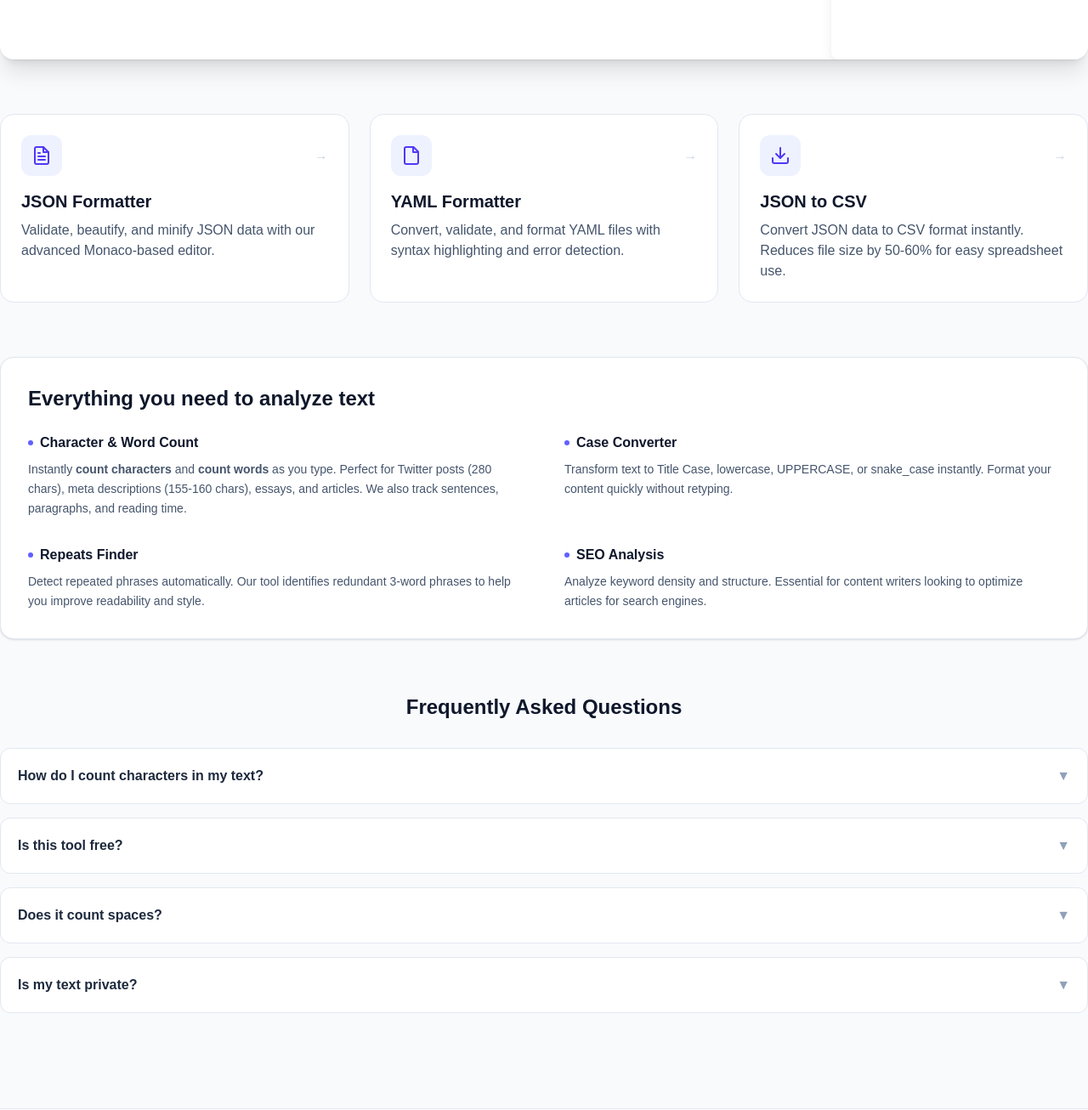
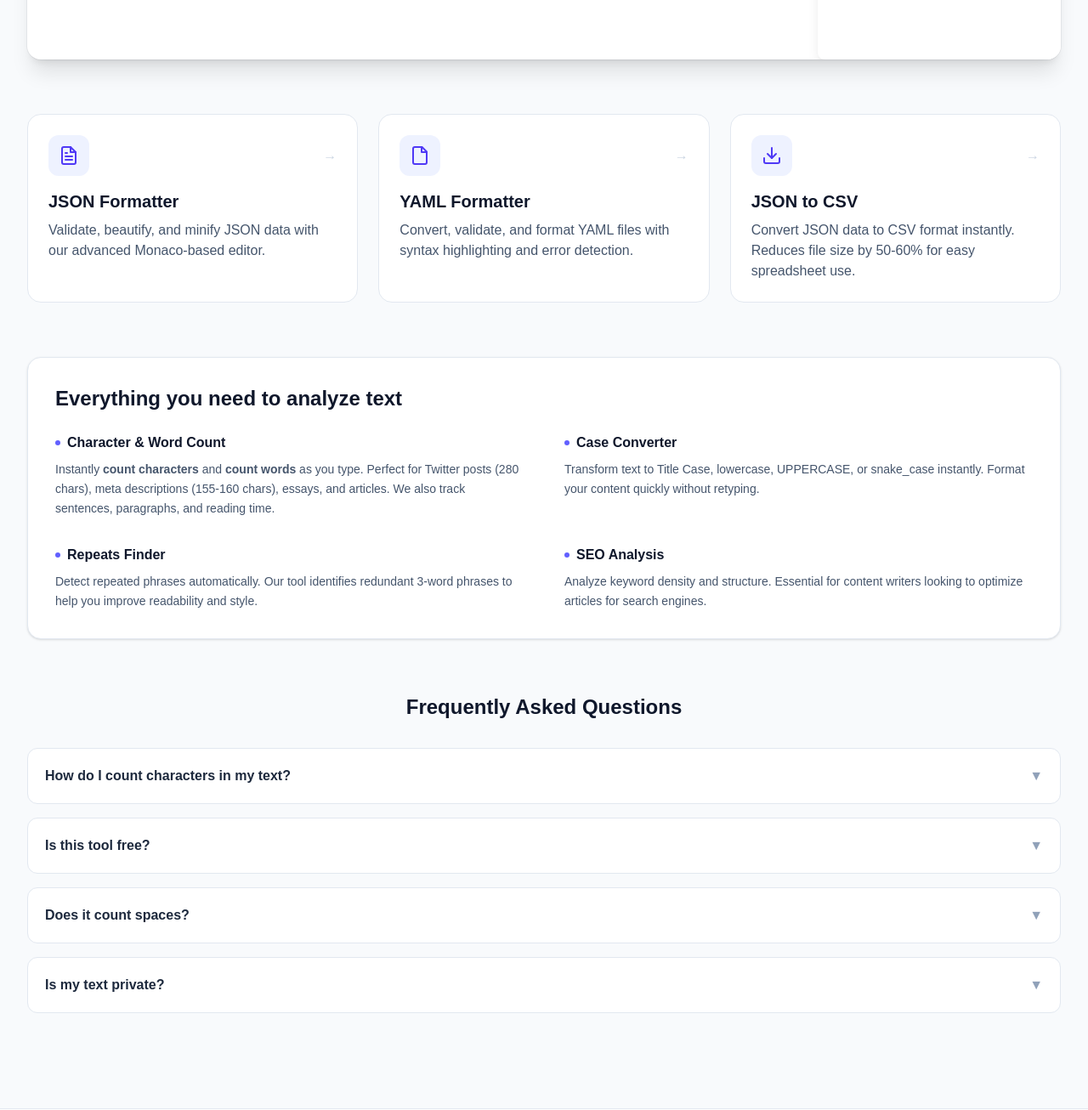
Before and after one commit to denesvaghani/textgauge-frontend, a Next.js app: page / in a window 1280 px wide. Shown: the part 1351-2657 px from the top of the page at 85% size. Built offline with nearby package versions, Linux system fonts and the light colour scheme; no server answers.

Commit message:
fix: restore horizontal padding to all sections to match editor width

```diff
--- a/src/app/json-formatter/page.tsx
+++ b/src/app/json-formatter/page.tsx
@@ -30,7 +30,7 @@
             />
 
             {/* Key Features Section */}
-            <section className="max-w-[1920px] mx-auto pb-16">
+            <section className="max-w-[1920px] mx-auto px-4 sm:px-6 lg:px-8 pb-16">
                 <div className="bg-white dark:bg-slate-900 rounded-2xl shadow-sm border border-slate-200 dark:border-slate-800 p-8 transition-colors duration-200">
                     <h2 className="text-2xl font-bold text-slate-900 dark:text-white mb-6">
                         Key Features
@@ -73,7 +73,7 @@
             </section>
 
             {/* FAQ Section */}
-            <section className="max-w-[1920px] mx-auto pb-16">
+            <section className="max-w-[1920px] mx-auto px-4 sm:px-6 lg:px-8 pb-16">
                 <h2 className="text-2xl font-bold text-center text-slate-900 dark:text-white mb-8">
                     Frequently Asked Questions
                 </h2>
@@ -110,7 +110,7 @@
             </section>
 
             {/* Educational Content Sections - Full Width */}
-            <section className="max-w-[1920px] mx-auto pb-16 space-y-16">
+            <section className="max-w-[1920px] mx-auto px-4 sm:px-6 lg:px-8 pb-16 space-y-16">
                 {/* What is JSON file? */}
                 <div id="what-is-json" className="border-t border-slate-200 dark:border-slate-800 pt-12">
                     <h2 className="text-2xl font-bold text-slate-900 dark:text-white mb-6">
--- a/src/app/json-to-csv-converter/JsonCsvClient.tsx
+++ b/src/app/json-to-csv-converter/JsonCsvClient.tsx
@@ -95,7 +95,7 @@
             </section>
 
             {/* FAQ Section */}
-            <section className="max-w-[1920px] mx-auto pb-16">
+            <section className="max-w-[1920px] mx-auto px-4 sm:px-6 lg:px-8 pb-16">
                 <h2 className="text-2xl font-bold text-center text-slate-900 dark:text-white mb-8">
                     Frequently Asked Questions
                 </h2>
@@ -132,7 +132,7 @@
             </section>
 
             {/* Educational Content Sections - Full Width */}
-            <section className="max-w-[1920px] mx-auto pb-16 space-y-16">
+            <section className="max-w-[1920px] mx-auto px-4 sm:px-6 lg:px-8 pb-16 space-y-16">
                 {/* What is JSON to CSV conversion? */}
                 <div id="what-is-json-to-csv" className="border-t border-slate-200 dark:border-slate-800 pt-12">
                     <h2 className="text-2xl font-bold text-slate-900 dark:text-white mb-6">
--- a/src/app/page.tsx
+++ b/src/app/page.tsx
@@ -10,7 +10,7 @@
 
       {/* Hero Section */}
       <section className="bg-white/50 dark:bg-slate-900/50 border-b border-slate-200 dark:border-slate-800 pt-12 pb-16 transition-colors duration-200">
-        <div className="max-w-[1920px] mx-auto text-center">
+        <div className="max-w-[1920px] mx-auto px-4 sm:px-6 lg:px-8 text-center">
           <div className="inline-flex items-center gap-2 px-3 py-1 rounded-full bg-indigo-50 dark:bg-indigo-900/30 border border-indigo-100 dark:border-indigo-800 text-indigo-600 dark:text-indigo-400 text-xs font-bold uppercase tracking-wider mb-6">
             ✨ Free Developer Tools
           </div>
@@ -25,14 +25,14 @@
       </section>
 
       {/* Editor Section */}
-      <section className="max-w-[1920px] mx-auto -mt-8">
+      <section className="max-w-[1920px] mx-auto px-4 sm:px-6 lg:px-8 -mt-8">
         <div className="bg-white dark:bg-slate-900 rounded-2xl shadow-xl ring-1 ring-slate-900/5 dark:ring-white/10 overflow-hidden">
           <Editor />
         </div>
       </section>
 
       {/* Tools Grid */}
-      <section className="max-w-[1920px] mx-auto py-16">
+      <section className="max-w-[1920px] mx-auto px-4 sm:px-6 lg:px-8 py-16">
         <div className="grid md:grid-cols-3 gap-6">
           <a href="/json-formatter" className="group p-6 rounded-2xl bg-white dark:bg-slate-900 border border-slate-200 dark:border-slate-800 hover:border-indigo-500/50 dark:hover:border-indigo-500/50 hover:shadow-lg hover:shadow-indigo-500/10 transition-all duration-200">
             <div className="flex items-center justify-between mb-4">
@@ -70,7 +70,7 @@
       </section>
 
       {/* SEO Content Section */}
-      <section className="max-w-[1920px] mx-auto pb-16">
+      <section className="max-w-[1920px] mx-auto px-4 sm:px-6 lg:px-8 pb-16">
         <div className="bg-white dark:bg-slate-900 rounded-2xl shadow-sm border border-slate-200 dark:border-slate-800 p-8 transition-colors duration-200">
           <h2 className="text-2xl font-bold text-slate-900 dark:text-white mb-6">
             Everything you need to analyze text
@@ -118,7 +118,7 @@
       </section>
 
       {/* FAQ Section */}
-      <section className="max-w-[1920px] mx-auto pb-16">
+      <section className="max-w-[1920px] mx-auto px-4 sm:px-6 lg:px-8 pb-16">
         <h2 className="text-2xl font-bold text-center text-slate-900 dark:text-white mb-8">
           Frequently Asked Questions
         </h2>
--- a/src/app/yaml-formatter/page.tsx
+++ b/src/app/yaml-formatter/page.tsx
@@ -75,7 +75,7 @@
             </section>
 
             {/* FAQ Section */}
-            <section className="max-w-[1920px] mx-auto pb-16">
+            <section className="max-w-[1920px] mx-auto px-4 sm:px-6 lg:px-8 pb-16">
                 <h2 className="text-2xl font-bold text-center text-slate-900 dark:text-white mb-8">
                     Frequently Asked Questions
                 </h2>
@@ -112,7 +112,7 @@
             </section>
 
             {/* Educational Content Sections - Full Width */}
-            <section className="max-w-[1920px] mx-auto pb-16 space-y-16">
+            <section className="max-w-[1920px] mx-auto px-4 sm:px-6 lg:px-8 pb-16 space-y-16">
                 {/* What is YAML file? */}
                 <div id="what-is-yaml" className="border-t border-slate-200 dark:border-slate-800 pt-12">
                     <h2 className="text-2xl font-bold text-slate-900 dark:text-white mb-6">
```
